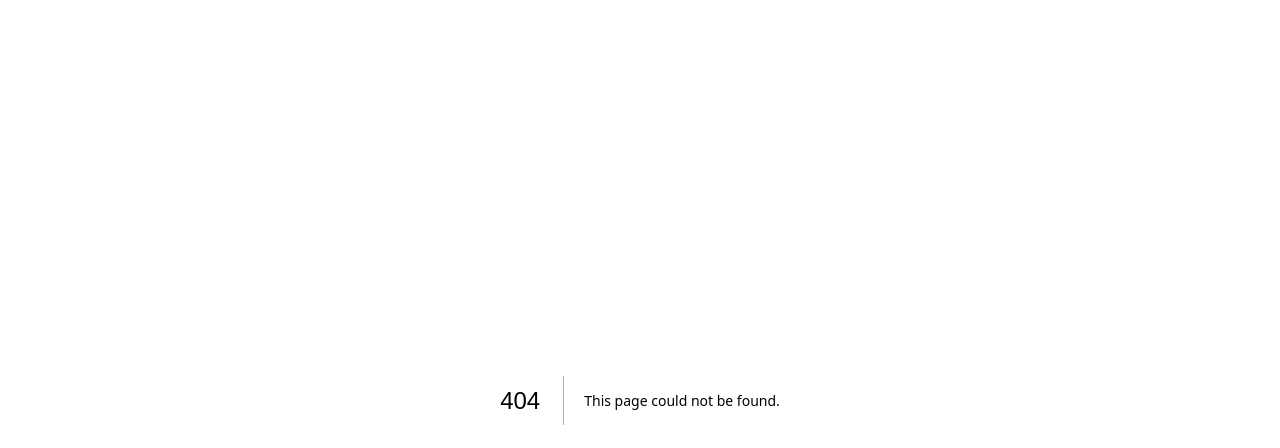
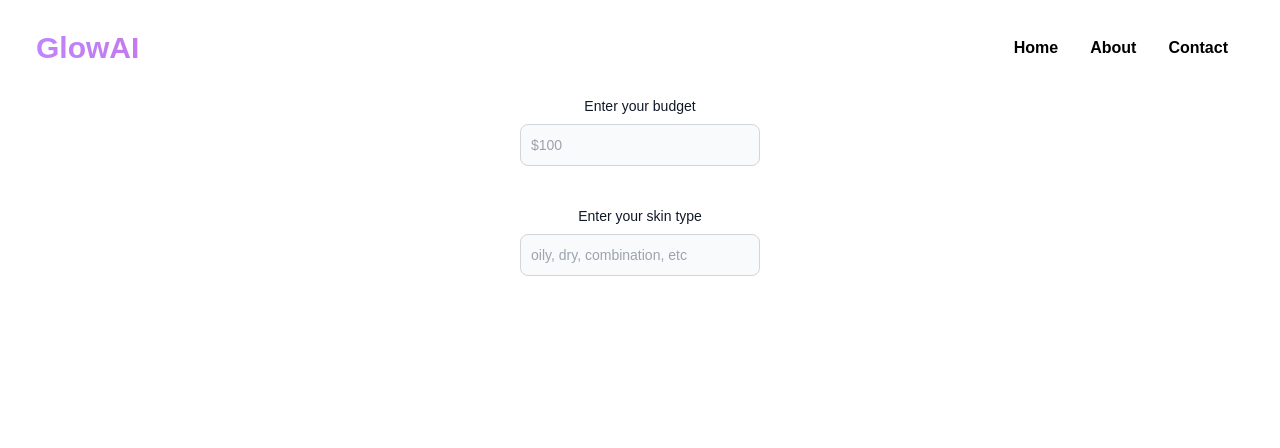
Before and after one commit to NavSudheer/GlowAI, a Next.js app: page /Routine in a window 1280 px wide. Before the commit this address had no page. Shown: the top 448 px of the page. Built offline with nearby package versions, Linux system fonts and the light colour scheme.

Commit message:
add user input fields

```diff
--- /dev/null
+++ b/pages/Routine.js
@@ -0,0 +1,40 @@
+import React from "react";
+import Navbar from "@/components/Navbar";
+
+const Routine = () => {
+  return (
+    <>
+      <Navbar />
+      <div className="flex flex-col justify-center items-center">
+        <label
+          for="budget-text"
+          class="block mb-2 text-sm font-medium text-gray-900 dark:text-white"
+        >
+          Enter your budget
+        </label>
+        <input
+          type="text"
+          id="budget-text"
+          aria-describedby="budget-text-explanation"
+          class="bg-gray-50 border border-gray-300 text-gray-900 text-sm rounded-lg focus:ring-blue-500 focus:border-blue-500 block w-60 p-2.5  dark:bg-gray-700 dark:border-gray-600 dark:placeholder-gray-400 dark:text-white dark:focus:ring-blue-500 dark:focus:border-blue-500"
+          placeholder="$100"
+        />
+        <label
+          for="skintype-text"
+          class=" mt-10 block mb-2 text-sm font-medium text-gray-900 dark:text-white"
+        >
+          Enter your skin type
+        </label>
+        <input
+          type="text"
+          id="skintype-text"
+          aria-describedby="skintype-text-explanation"
+          class="bg-gray-50 border border-gray-300 text-gray-900 text-sm rounded-lg focus:ring-blue-500 focus:border-blue-500 block w-60 p-2.5  dark:bg-gray-700 dark:border-gray-600 dark:placeholder-gray-400 dark:text-white dark:focus:ring-blue-500 dark:focus:border-blue-500"
+          placeholder="oily, dry, combination, etc"
+        />
+      </div>
+    </>
+  );
+};
+
+export default Routine;
--- a/pages/index.js
+++ b/pages/index.js
@@ -1,17 +1,18 @@
 import Head from "next/head";
 import Image from "next/image";
-import { Inter } from "@next/font/google";
+import Link from "next/link";
 import styles from "@/styles/Home.module.css";
 import Navbar from "@/components/Navbar";
-
-const inter = Inter({ subsets: ["latin"] });
 
 export default function Home() {
   return (
     <>
       <Head>
         <title>GlowAI</title>
-        <meta name="description" content="Generated by create next app" />
+        <meta
+          name="description"
+          content="Looking for personalized skincare recommendations? Look no further! Our AI-powered skincare platform generates custom skincare routines based on your skin type and concerns. From the latest skincare products to expert tips, we have everything you need to achieve your best skin yet."
+        />
         <meta name="viewport" content="width=device-width, initial-scale=1" />
         <link rel="icon" href="/favicon.ico" />
         <link rel="preconnect" href="https://fonts.googleapis.com" />
@@ -37,9 +38,11 @@ export default function Home() {
             Want a new skincare routine? Enter your skin type and budget and our
             AI will handle the rest.
           </h2>
-          <button class="bg-zinc-700 hover:bg-zinc-900 text-white font-bold py-2 px-4 mt-10 rounded justify-center items-center">
-            Get started now
-          </button>
+          <Link href="/Routine">
+            <button class="bg-zinc-700 hover:bg-zinc-900 text-white font-bold py-2 px-4 mt-10 rounded justify-center items-center">
+              Get started now
+            </button>
+          </Link>
         </div>
       </div>
     </>
```
